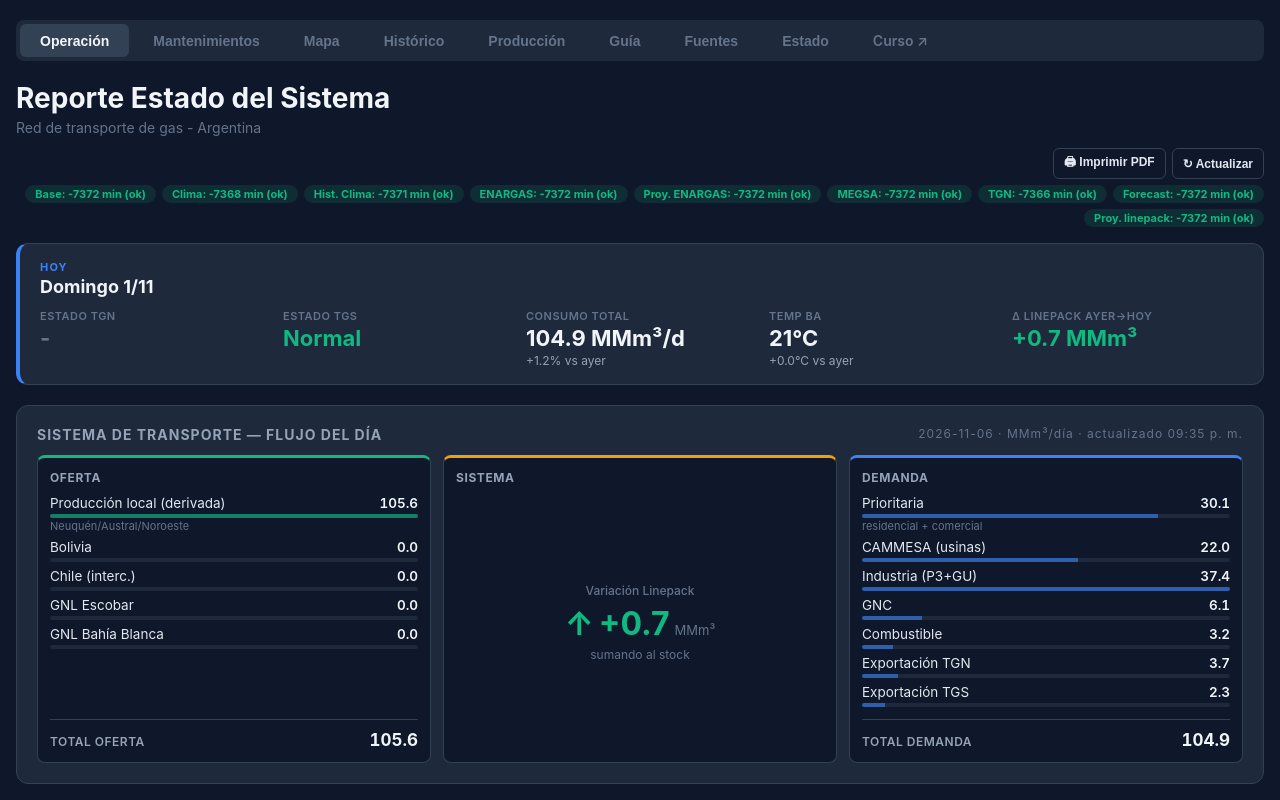
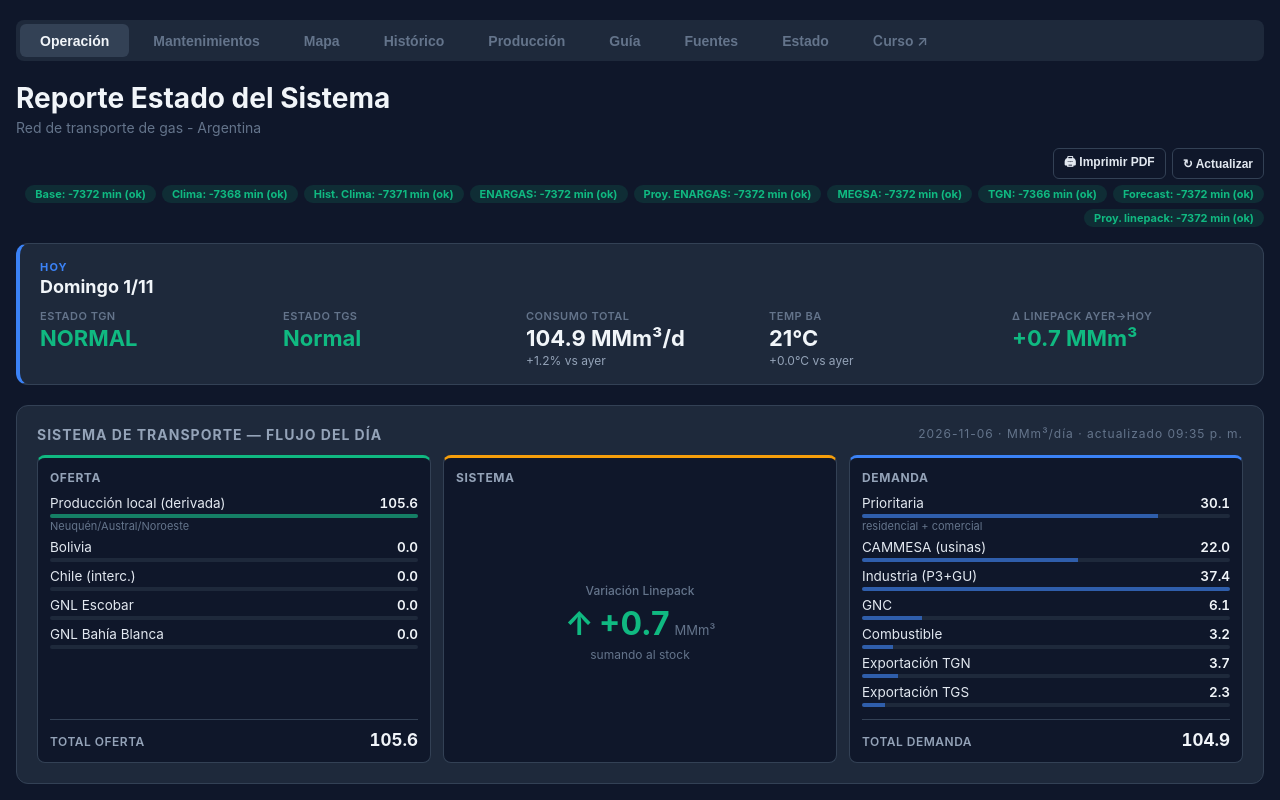
Before and after one commit to RodrigoManassero/estado-sistema-gas-rodrigo, a React (Vite) app: page / in a window 1280 px wide. Shown: the top 800 px of the page. Built offline with nearby package versions, Linux system fonts and the light colour scheme.

Commit message:
Update estadoTgn and estByDate props in OperacionPage

```diff
--- a/src/components/OperacionPage.tsx
+++ b/src/components/OperacionPage.tsx
@@ -163,7 +163,7 @@ export default function OperacionPage() {
       {/* 2. Tarjeta principal de estado */}
       <PulseCard
         rows={rdsReports as never}
-        estadoTgn={estadosSysState.data?.estado_tgn}
+        tgnRows={tgnSystemState.data ?? []}
         estadoTgs={estadosSysState.data?.estado_tgs}
       />
 
@@ -306,7 +306,7 @@ export default function OperacionPage() {
           limInfKey="lim_inf_tgn"
           limSupKey="lim_sup_tgn"
           estadoKey="estado_tgn"
-          estByDate={tgnEstByDate}
+          estByDate={tgsEstByDate}
         />
         <div style={{ ...card, borderTop: `3px solid ${colors.accent.orange}` }}>
           <WeeklyComparison data={valid} />
```
